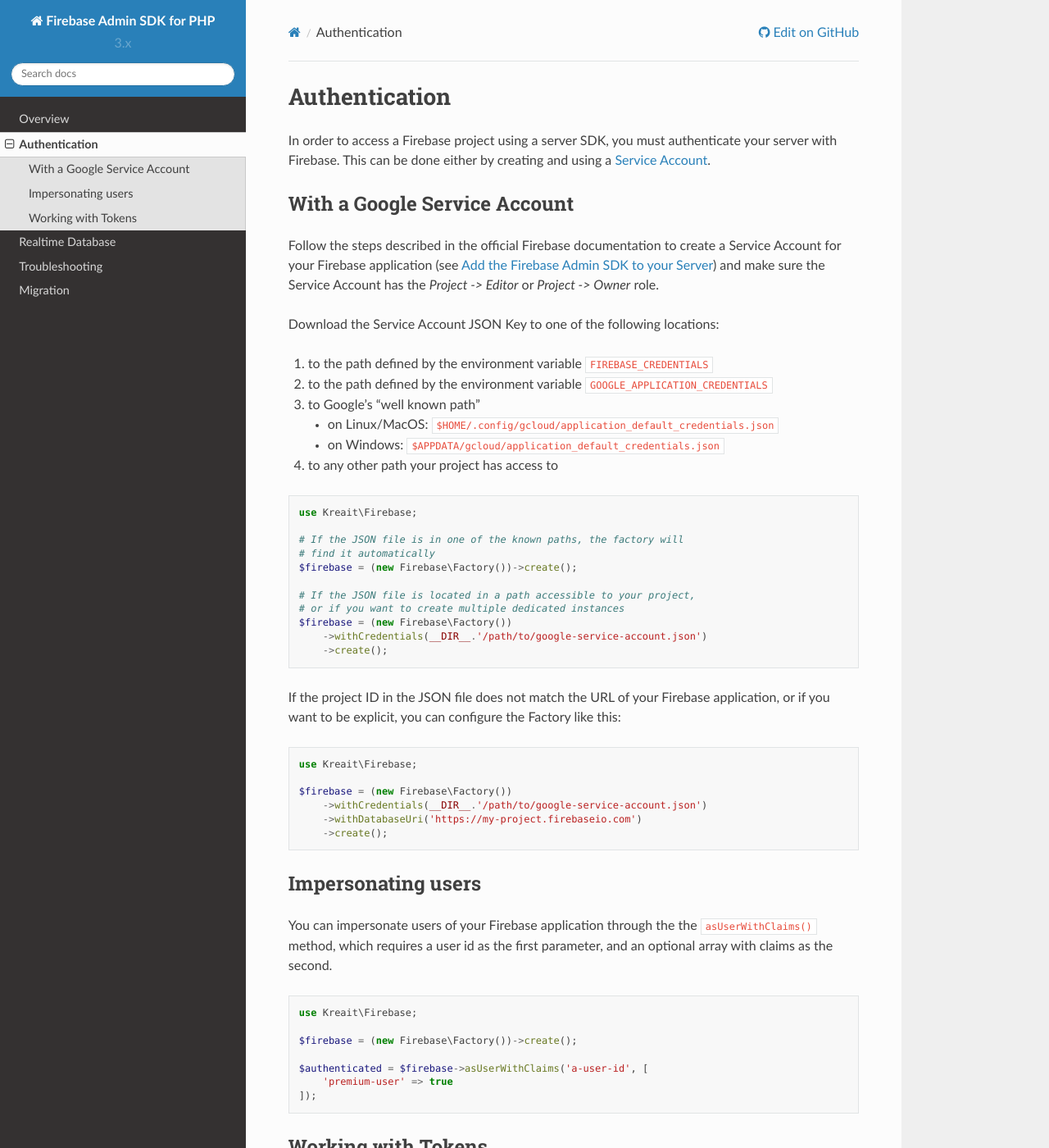
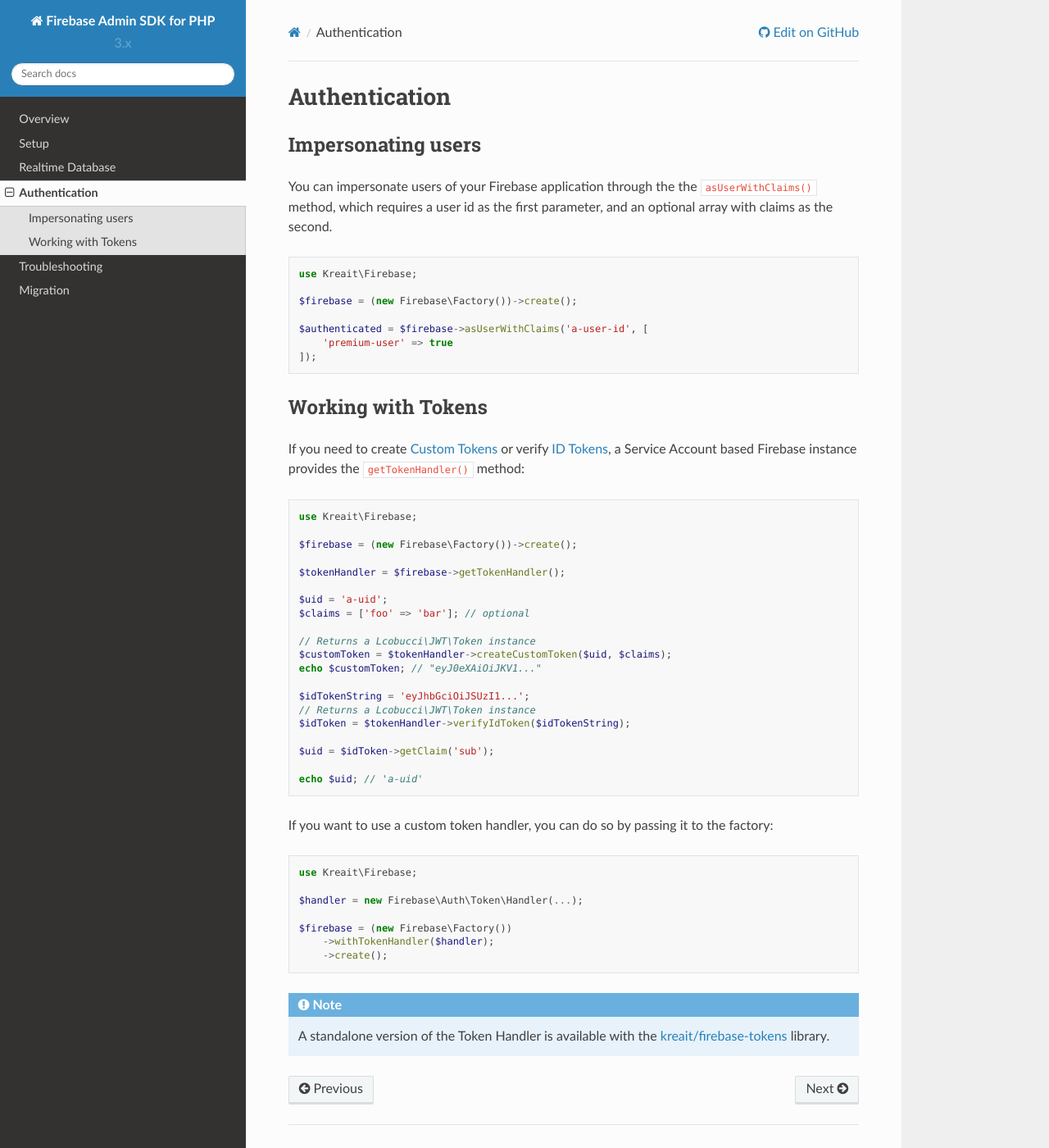
Before and after one commit to kreait/firebase-php, a Sphinx documentation site: the page built from docs/authentication.rst, in a window 1280 px wide and 1400 px high. Shown: the whole window at 82% size. Built offline with Sphinx 7.4.7 and the Read the Docs theme 2.0.0, drawn with Linux system fonts in a browser that asks for light colours.

```diff
--- a/docs/authentication.rst
+++ b/docs/authentication.rst
@@ -1,56 +1,6 @@
 ##############
 Authentication
 ##############
-
-In order to access a Firebase project using a server SDK, you must authenticate your server with Firebase. This
-can be done either by creating and using a
-`Service Account <https://developers.google.com/identity/protocols/OAuth2ServiceAccount>`_.
-
-*****************************
-With a Google Service Account
-*****************************
-
-Follow the steps described in the official Firebase documentation to create a Service Account for your Firebase
-application (see
-`Add the Firebase Admin SDK to your Server <https://firebase.google.com/docs/admin/setup#add_firebase_to_your_app>`_)
-and make sure the Service Account has the `Project -> Editor` or `Project -> Owner` role.
-
-Download the Service Account JSON Key to one of the following locations:
-
-#. to the path defined by the environment variable ``FIREBASE_CREDENTIALS``
-#. to the path defined by the environment variable ``GOOGLE_APPLICATION_CREDENTIALS``
-#. to Google's "well known path"
-
-   * on Linux/MacOS: ``$HOME/.config/gcloud/application_default_credentials.json``
-   * on Windows: ``$APPDATA/gcloud/application_default_credentials.json``
-
-#. to any other path your project has access to
-
-.. code-block:: php
-
-    use Kreait\Firebase;
-
-    # If the JSON file is in one of the known paths, the factory will
-    # find it automatically
-    $firebase = (new Firebase\Factory())->create();
-
-    # If the JSON file is located in a path accessible to your project,
-    # or if you want to create multiple dedicated instances
-    $firebase = (new Firebase\Factory())
-        ->withCredentials(__DIR__.'/path/to/google-service-account.json')
-        ->create();
-
-If the project ID in the JSON file does not match the URL of your Firebase application, or if you want to
-be explicit, you can configure the Factory like this:
-
-.. code-block:: php
-
-    use Kreait\Firebase;
-
-    $firebase = (new Firebase\Factory())
-        ->withCredentials(__DIR__.'/path/to/google-service-account.json')
-        ->withDatabaseUri('https://my-project.firebaseio.com')
-        ->create();
 
 *******************
 Impersonating users
--- a/docs/overview.rst
+++ b/docs/overview.rst
@@ -34,7 +34,7 @@
 
 .. code-block:: bash
 
-    php composer.phar require kreait/firebase-php
+    php composer.phar require kreait/firebase-php ^3.0
 
 
 Alternatively, you can specify the Firebase Admin SDK as a dependency in your
```
Also changed, not shown: CHANGELOG.md (+8 -0 lines), docs/index.rst (+8 -4 lines), docs/migration.rst (+23 -0 lines), docs/setup.rst (added, +106 -0 lines), 5 other files.
